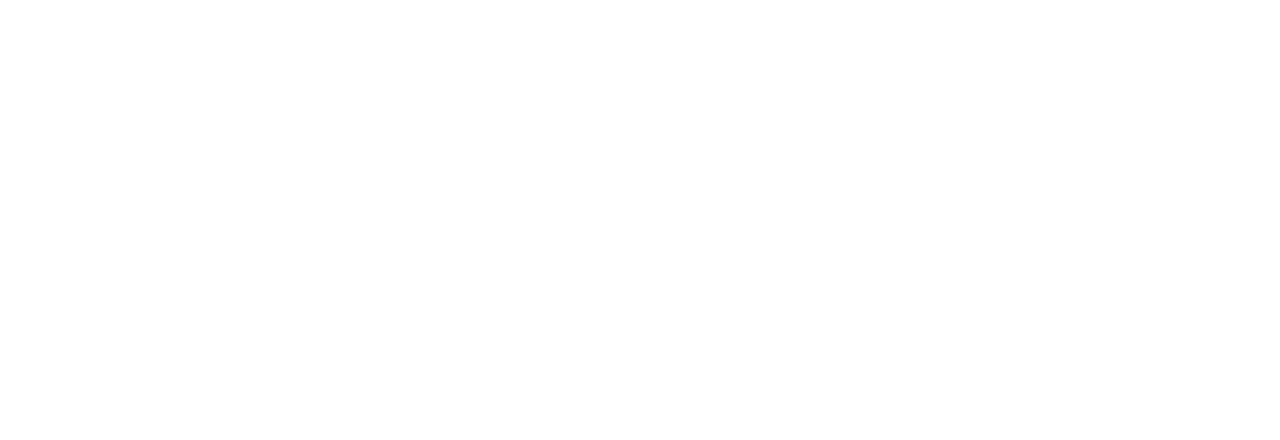
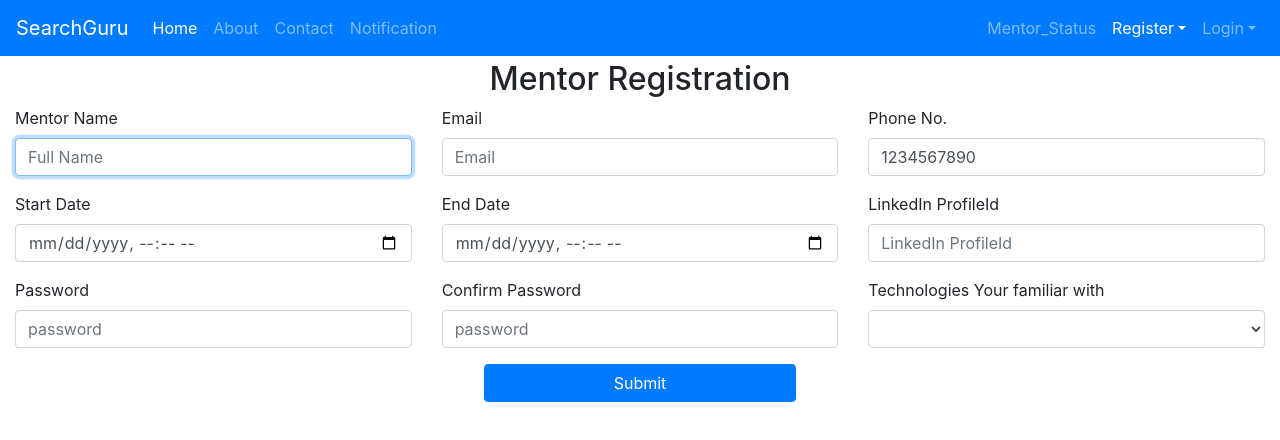
Before and after one commit to saikiranchavan/SearchGuru, an Angular app in the folder project/: page /register/trainer_register in a window 1280 px wide. Shown: the top 440 px of the page. Built offline with nearby package versions, Linux system fonts and the light colour scheme.

Commit message:
login_and_trainer_register commit

```diff
--- a/project/src/app/Registerfolder/register.service.ts
+++ b/project/src/app/Registerfolder/register.service.ts
@@ -10,7 +10,7 @@ export class RegisterService {
   constructor(private http:HttpClient) { }
 
   userRegister(){
-    const c=new trainerClass(a,b,c,d,e,f);
+   // const c=new trainerClass(a,b,c,d,e,f);
     //this.http.post('http://localhost:8081/api/userregister',)._subscribe
   }
 }
--- a/project/src/app/Registerfolder/trainerClass.ts
+++ b/project/src/app/Registerfolder/trainerClass.ts
@@ -1,28 +1,15 @@
 import { Time } from '@angular/common'
 
 export class trainerClass{
-    Mentorname:String
-    Email:String
-    Phoneno:Number
-    StartDate:Date
-    EndDate:Date
-    StartTime:Time
-    EndTime:Time
-    technologies:Array<string>
-    Linked:String
-    Password:String
+    constructor(
+    public Mentorname:String,
+    public Email:String,
+    public Phoneno:Number,
+    public StartDate:Date,
+    public EndDate:Date,
+    public technologies:Array<string>,
+    public Linked:String,
+    public Password:String){}
 
-    constructor(name,e,a,s,q,w,r,t,l,p){
-        this.Mentorname=name;
-        this.Email=e;
-        this.Phoneno=a;
-        this.StartDate=s;
-        this.EndDate=q;
-        this.StartTime=w;
-        this.EndTime=r;
-        this.technologies=t;
-        this.Linked=l;
-        this.Password=p;
-    }
 
 }
--- a/project/src/app/Registerfolder/trainerregister/trainerregister.component.html
+++ b/project/src/app/Registerfolder/trainerregister/trainerregister.component.html
@@ -3,9 +3,9 @@
  <head>
   <meta charset="UTF-8">
   <meta name="viewport" content="width=device-width initial-scale=1.0">
-  <!-- <meta name="viewport" content="width=device-width, height=device-height, initial-scale=1.0, user-scalable=yes"> -->
+  <meta name="viewport" content="width=device-width, height=device-height, initial-scale=1.0, user-scalable=yes">
   <script src="E:\jquery-3.4.1.js" type="text/javascript"></script>
-  <!-- <script>
+	<script>
 
 	/*$(document).ready(function(){
 		$("button").click(function(){
@@ -15,7 +15,7 @@
 			});
 		});
 	});*/
-  </script> -->
+  </script>
   <title>Business Unit</title>
   <style>
 	.navright{
@@ -65,76 +65,87 @@
  <body>
 	<div class="container-fluid">
         <h2 style="text-align: center">Mentor Registration</h2>
+		<!-- {{trainerData | json}} -->
 		<form  onsubmit="return checkPassword(this)" >
             <div class="row">
 			<div class="form-group col-sm-4">
 				<label for="name">Mentor Name</label>
-				<input type="text" placeholder="Full Name" id="name" [(ngModel)]="tname" class="form-control" autofocus required>
+				<input type="text" #name="ngModel" [class.is-invalid]="name.invalid && name.touched" placeholder="Full Name" name="name" [(ngModel)]="trainerData.Mentorname" class="form-control" autofocus required>
+				<small class="text-danger" [class.d-none]="name.valid || name.untouched">Name is required</small>
 			</div>
 			<div class="form-group col-sm-4">
 				<label for="user_email">Email</label>
-				<input type="email" required class="form-control" [(ngModel)]="temail" placeholder="Email" id="user_email" required>
+				<input type="email" required #email="ngModel" class="form-control" [class.is-invalid]="email.invalid && email.touched" [(ngModel)]="trainerData.Email" placeholder="Email" name="email" required>
+				<small class="text-danger" [class.d-none]="email.valid || email.untouched">Email is required</small>
 			</div>
 			<div class="form-group col-sm-4">
 				<label for="phone">Phone No.</label>
-				<input type="tel" id="phone" pattern ="[0-9]{10}"class="form-control" [(ngModel)]="tphone" placeholder="phone-no." required>
+				<input type="tel" #phone="ngModel" id="phone" pattern ="^[0-9]{10}$" [class.is-invalid]="phone.invalid && (phone.touched||phone.untouched)" class="form-control" name="phone-no" [(ngModel)]="trainerData.Phoneno" placeholder="phone-no." required>
+				<div *ngIf="phone.errors&&(phone.invalid||phone.touched)">
+					<small class="text-danger" *ngIf="phone.errors.required">Phone number is required </small>
+					<small class="text-danger" *ngIf="phone.errors.pattern">Phone number pattern requires 10 numbers </small>
+				</div>
 			</div>
 			</div>
 			<div class="row">
 			<div class="form-group col-sm-4">
 			<label for="example-time-input1" > Start Date</label>
 			<div class="col-30">
-				<input class="form-control" [(ngModel)]="tstart_date" type="date"  id="example-time-input1" required>
+				<input class="form-control" #date="ngModel" [class.is-invalid]="date.invalid && date.touched" [(ngModel)]="trainerData.StartDate" type="datetime-local"  value="12-01-1998" name="example-time-input1" required>
+				<small class="text-danger" [class.d-none]="date.valid || date.untouched">Start date and time is required</small>
 			</div>
 			</div>
 			<div class="form-group col-sm-4">
 			<label for="example-time-input2" >End Date</label>
 			<div class="col-20">
-				<input class="form-control" [(ngModel)]="tend_date" type="date"  id="example-time-input2" required>
+				<input class="form-control" #date1="ngModel" [class.is-invalid]="date1.invalid && date1.touched" [(ngModel)]="trainerData.EndDate" type="datetime-local"  name="example-time-input2" required>
+				<small class="text-danger" [class.d-none]="date1.valid || date1.untouched">End date and time is required</small>
 			</div>
 			</div>
+
+			<div class="form-group col-sm-4">
+				<label for="linked in profile">LinkedIn ProfileId</label>
+				<input type="text" name="linked" #link="ngModel" [class.is-invalid]="link.invalid && link.touched" [(ngModel)]="trainerData.Linked" class="form-control" placeholder="LinkedIn ProfileId" required>
+				<small class="text-danger" [class.d-none]="link.valid || link.untouched">linked profile is required is required</small>
+			</div>
+
+			</div>
 			<div class="row">
+
+
 			<div class="form-group col-sm-4">
-				<label for="example-time-input3" > Start Time</label>
-				<div class="col-30">
-					<input class="form-control" [(ngModel)]="tstart_time" type="datetime"  id="example-time-input3" required>
+				<label for="password">Password</label>
+				<input type="password" name="password1" #pass1="ngModel" [class.is-invalid]="pass1.invalid && pass1.touched" name="pass1" [(ngModel)]="trainerData.Password" class="form-control" placeholder="password" required>
+				<small class="text-danger" [class.d-none]="pass1.valid || pass1.untouched">Password  is required</small>
 			</div>
+
+			<div class="form-group col-sm-4">
+				<label for="password">Confirm Password</label>
+				<input type="password" name="pass2" #pass2="ngModel" [class.is-invalid]="pass2.invalid && pass2.touched" ngModel class="form-control" placeholder="password" name="password2"required>
+				<small class="text-danger" [class.d-none]="pass2.valid || pass2.untouched">password is required</small>
 			</div>
-			<div class="form-group col-sm-4">
-				<label for="example-time-input4" >End Time</label>
-				<div class="col-20">
-					<input class="form-control" [(ngModel)]="tend_time" type="datetime"  id="example-time-input4" required>
-				</div>
-			</div>
+
+
+
+
+
 				<div class="form-group col-sm-4">
 					<label for="sel2">Technologies Your familiar with</label>
-				  <select multiple class="form-control" id="sel2" name="sellist2" required>
-					<option (click)>Cloud Computing</option>
+						<select   required class="form-control" #grp="ngModel" [class.is-invalid]="grp.invalid && grp.touched" [(ngModel)]="trainerData.technologies" name="sellist2" >
+							<option value="" selected>hellow</option>
+							<option>Cloud Computing</option>
 							<option>Mean Stack</option>
 							<option>Data Analytics</option>
 							<option>AI Robotics</option>
 							<option>Data Science</option>
 						</select>
-			</div>
-			</div>
-			<div class="row">
-				<div class="form-group col-sm-4">
-					<label for="linked in profile">LinkedIn ProfileId</label>
-					<input type="text" id="linked" class="form-control" placeholder="LinkedIn ProfileId" required>
+						<small class="text-danger" [class.d-none]="grp.valid || grp.untouched">select any one of the technology</small>
 				</div>
 
-				<div class="form-group col-sm-4">
-					<label for="password">Password</label>
-					<input type="password" name="password1" id="pass1" class="form-control" placeholder="password" required>
-				</div>
 
-				<div class="form-group col-sm-4">
-					<label for="password">Confirm Password</label>
-					<input type="password" id="pass2" class="form-control" placeholder="password" name="password2"required>
-				</div>
 		</div>
 			<div class="wrapper">
-				<button (click)="" type="submit" class="btn btn-primary button_1" value="submit">Submit</button>>
+				<button   type="submit" class="btn btn-primary button_1 col-sm-3" value="submit">Submit</button>
 			</div>
 		</form>
 	</div>
--- a/project/src/app/Registerfolder/trainerregister/trainerregister.component.ts
+++ b/project/src/app/Registerfolder/trainerregister/trainerregister.component.ts
@@ -1,4 +1,6 @@
 import { Component, OnInit } from '@angular/core';
+import { trainerClass } from '../trainerClass';
+import { timeout } from 'q';
 
 @Component({
   selector: 'app-trainerregister',
@@ -7,9 +9,17 @@ import { Component, OnInit } from '@angular/core';
 })
 export class TrainerregisterComponent implements OnInit {
 
+  trainerData=new trainerClass("","",1234567890,new Date(2001,12,23,10,24,23),new Date(2001,10,1,22,10,8),["",""],"","");
   constructor() { }
+  tstart_date;
+  tstart_time;
+
+
 
   ngOnInit() {
+    console.log(this.tstart_date);
+    console.log(this.tstart_time);
+
   }
 
 }
--- a/project/src/app/login/login.component.html
+++ b/project/src/app/login/login.component.html
@@ -1,14 +1,18 @@
 <div class="container-fluid">
   <form #myform="ngForm"  class="form form-login">
       <h2 style="text-align: center">Login Form</h2>
-      <div class="form-group" style="margin-top:20px ">
+
+      <!-- {{myform.value | json}} -->
+      <div class="form-group"  style="margin-top:20px ">
         <label for="exampleInputEmail1">Email address</label>
-        <input type="email" [(ngModel)]="user" class="form-control" name="exampleInputEmail1" aria-describedby="emailHelp" placeholder="Enter email" required>
+        <input type="email" #email="ngModel" [class.is-invalid]="email.invalid&&email.touched"[(ngModel)]="user" class="form-control" name="exampleInputEmail1" aria-describedby="emailHelp" placeholder="Enter email" required>
+        <small class="text-danger" [class.d-none]="email.valid || email.untouched">Email is required</small>
         <small id="emailHelp" class="form-text text-muted">We'll never share your email with anyone else.</small>
       </div>
       <div class="form-group">
         <label for="exampleInputPassword1">Password</label>
-        <input type="password" [(ngModel)]="pass" class="form-control" name="exampleInputPassword1" placeholder="Password" required>
+        <input type="password" #pass="ngModel" [(ngModel)]="pass1" class="form-control"  #email="ngModel" [class.is-invalid]="pass.invalid&&pass.touched" name="exampleInputPassword1" placeholder="Password" required>
+        <small class="text-danger" [class.d-none]="pass.valid || pass.untouched">Password is required</small>
       </div>
       <div class="form-check">
         <input type="checkbox" class="form-check-input" id="exampleCheck1" required>
--- a/project/src/app/login/login.component.ts
+++ b/project/src/app/login/login.component.ts
@@ -10,13 +10,14 @@ export class LoginComponent implements OnInit {
 
   constructor(private router:Router,private service:LoginService) { }
   user;
-  pass;
+  pass1;
 
-  myObj={'username':this.user,'password':this.pass}
+  myObj={'username':this.user,'password':this.pass1}
 
   login(){
-    this.router.navigate(['/login'],{queryParams:{'username':this.user,'password':this.pass}});
-    this.service.getMethod(this.user,this.pass);
+    //this.router.navigate(['/login'],{queryParams:{'username':this.user,'password':this.pass}});
+    this.service.getMethod(this.user,this.pass1);
+    console.log('http://localhost:8081/api/userlogin?username='+this.user+'&password='+this.pass1);
   }
   ngOnInit() {
   }
```
Also changed, not shown: project/src/app/Registerfolder/userRClass.ts (+5 -10 lines). Lines whose indentation alone changed are shown as unchanged.
